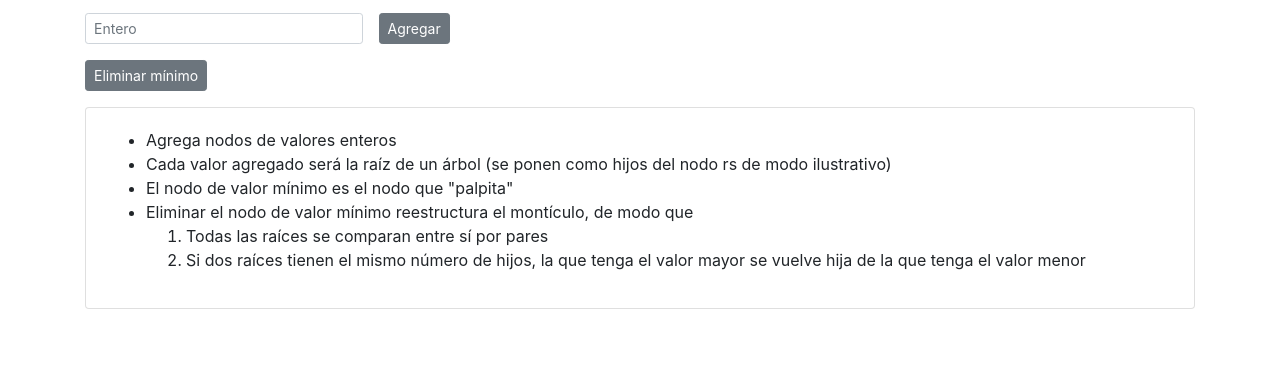
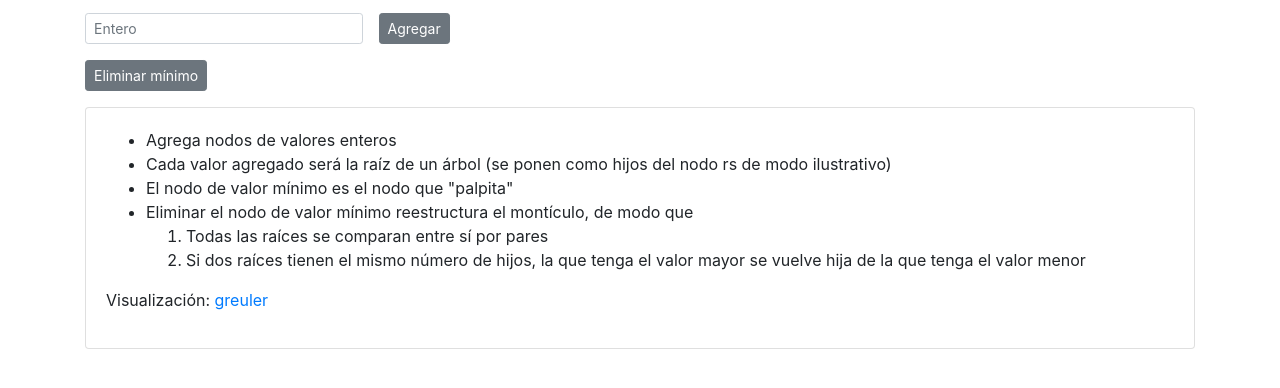
Before and after one commit to albertobenavides/algoritmos, a plain HTML site: page docs/heapFibonacci.html in a window 1280 px wide. Shown: the part 94-482 px from the top of the page. Drawn offline with nearby package versions, Linux system fonts and the light colour scheme; a script that the page names is missing.

Commit message:
Crédito a visualización

```diff
--- a/docs/heapFibonacci.html
+++ b/docs/heapFibonacci.html
@@ -36,6 +36,7 @@
                         <li>Si dos raíces tienen el mismo número de hijos, la que tenga el valor mayor se vuelve hija de la que tenga el valor menor</li>
                     </ol>
                 </ul>
+                <p>Visualización: <a href="https://mauriciopoppe.github.io/greuler/#/">greuler</a></p>
             </div>
         </div>
     </div>
```
